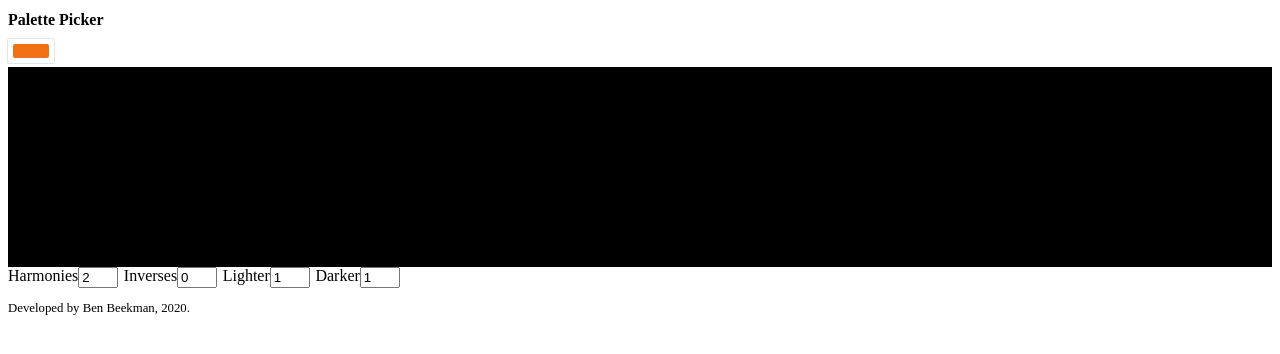
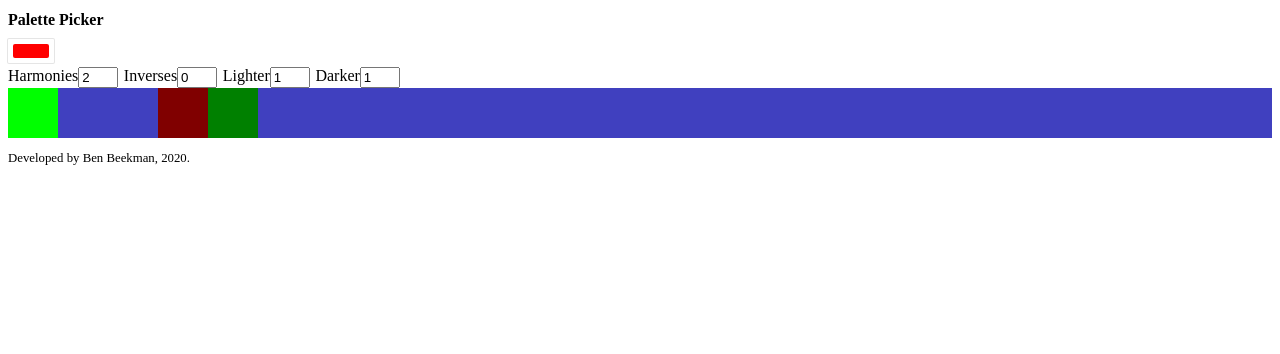
Before and after one commit to beekman/color-combo-creator, a React app: page / in a window 1280 px wide. Shown: the top 354 px of the page. Built offline with nearby package versions, Linux system fonts and the light colour scheme.

Commit message:
dynamic rendering of generated color palette to DOM as color swatches

```diff
--- a/src/components/VariationsControls/VariationsControls.css
+++ b/src/components/VariationsControls/VariationsControls.css
@@ -9,12 +9,19 @@
 }
 
 .ColorMatches {
-  background:black;
-  height: 200px;
+  background:hsl(240, 50%, 50%);
+  height: auto;
+  display: flex;
+  flex-wrap: wrap;
   width: 100%;
   .Swatch{
-    height: 100px;
-    width: 100px;
-    background: white;
+    display: block;
+    height: 50px;
+    width: 50px;
+    font-size: 0.6rem;
+    p{
+      display:none;
+      visibility: hidden;
+    }
   }
 }
--- a/src/components/VariationsControls/VariationsControls.js
+++ b/src/components/VariationsControls/VariationsControls.js
@@ -13,58 +13,69 @@ const VariationsControls = (color) => {
 
   useEffect(() => {
     const hslHarmonies = getHarmonies(color.hsl, harmonyQuantity);
-    console.log('Harmonic colors:');
-    console.log(hslHarmonies);
     makeColorSwatches(hslHarmonies);
 
     const hslInverses = getInverses(color.hsl, hslHarmonies, inverseQuantity);
-    console.log('Inverse colors:');
-    console.log(hslInverses);
     makeColorSwatches(hslInverses);
 
-    let baseHarmoniesAndInversesColorList = getBaseHarmoniesAndInversesColorList(color.hsl, hslHarmonies, hslInverses);
-    console.log('Base, Harmonies, and Inverses Color List:');
-    console.log(baseHarmoniesAndInversesColorList);
+    baseHarmoniesAndInversesColorList = getBaseHarmoniesAndInversesColorList(color.hsl, hslHarmonies, hslInverses);
 
 
-    const hslLighters = getLighters(baseHarmoniesAndInversesColorList, lighterQuantity);
+    hslLighters = getLighters(baseHarmoniesAndInversesColorList, lighterQuantity);
     console.log('Lighter colors:');
     console.log(hslLighters);
-    makeColorSwatches(hslLighters);
 
 
-
-    const hslDarkers = getDarkers(baseHarmoniesAndInversesColorList, darkerQuantity);
-    console.log('Darker colors:');
-    console.log(hslDarkers);
+    baseHarmoniesAndInversesColorList = getBaseHarmoniesAndInversesColorList(color.hsl, hslHarmonies, hslInverses);
+    hslDarkers = getDarkers(baseHarmoniesAndInversesColorList, darkerQuantity);
     makeColorSwatches(hslDarkers);
   });
+
+  let hslHarmonies = getHarmonies(color.hsl, harmonyQuantity);
+  let hslInverses = getInverses(color.hsl, hslHarmonies, inverseQuantity);
+  let baseHarmoniesAndInversesColorList = getBaseHarmoniesAndInversesColorList(color.hsl, hslHarmonies, hslInverses);
+  let hslLighters = getLighters(baseHarmoniesAndInversesColorList, lighterQuantity);
+  let hslDarkers = getDarkers(baseHarmoniesAndInversesColorList, darkerQuantity);
 
   const makeColorSwatches = (colorSet) => {
     if(colorSet.length) {
       return colorSet.map(color => {
         console.log(color);
         return (
-          <div key={color.h} style={{ background: `hsl(316, 93%, 76%)` }} className={styles.Swatch}>
-            Color
+          <div key={color.h} style={{ background: `hsl(${color.h}, ${color.s * 100}%, ${color.l * 100}%)` }} className={styles.Swatch}>
+            <div className={styles.details}>
+              <p>
+                h:{color.h}<br />
+                s:{color.s}<br />
+                l:{color.l}
+              </p>
+            </div>
+
           </div >
         );
       });
     }
   };
-
+  const harmonySwatches = makeColorSwatches(hslHarmonies);
+  const inverseSwatches = makeColorSwatches(hslInverses);
+  const lighterSwatches = makeColorSwatches(hslLighters);
+  const darkerSwatches = makeColorSwatches(hslDarkers);
 
   return (
     <>
-      <section className={styles.ColorMatches}>
 
-      </section>
       <div className={styles.VariationsControls}>
         <label htmlFor="harmonyQuantity">Harmonies</label><input type="number" id="harmonyQuantity" value={harmonyQuantity} onChange={({ target }) => setHarmonyQuantity(target.value)} />
         <label htmlFor="inverseQuantity">Inverses</label><input type="number" id="inverseQuantity" value={inverseQuantity} onChange={({ target }) => setInverseQuantity(target.value)} />
         <label htmlFor="lighterQuantity">Lighter</label><input type="number" id="lighterQuantity" value={lighterQuantity} onChange={({ target }) => setLighterQuantity(target.value)} />
         <label htmlFor="darkerQuantity">Darker</label><input type="number" id="darkerQuantity" value={darkerQuantity} onChange={({ target }) => setDarkerQuantity(target.value)} />
       </div >
+      <section className={styles.ColorMatches}>
+        {harmonySwatches}
+        {inverseSwatches}
+        {lighterSwatches}
+        {darkerSwatches}
+      </section>
     </>
   );
 };
--- a/src/containers/PalettePicker.js
+++ b/src/containers/PalettePicker.js
@@ -9,15 +9,15 @@ class PalettePicker extends React.Component {
   state = {
     displayColorPicker: false,
     color: {
-      r: '241',
-      g: '112',
-      b: '19',
+      r: '255',
+      g: '0',
+      b: '0',
       a: '1',
     },
     hsl: {
       h: '0',
-      s: '100',
-      l: '50',
+      s: '1',
+      l: '.5',
       a: '1',
     },
   };
```
